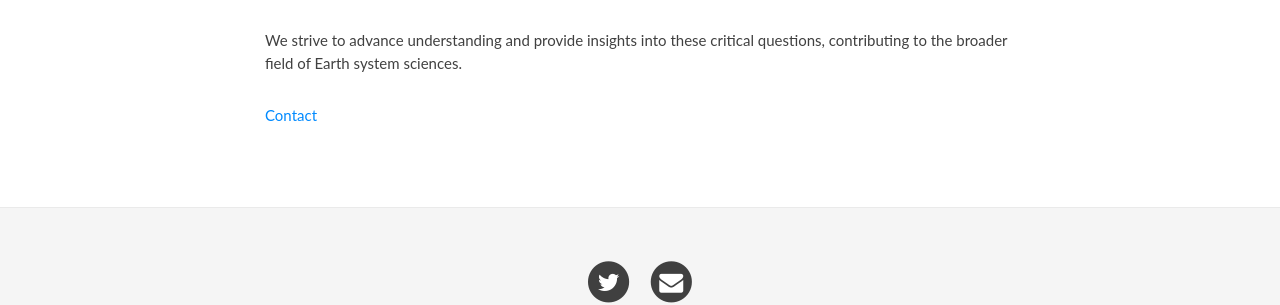
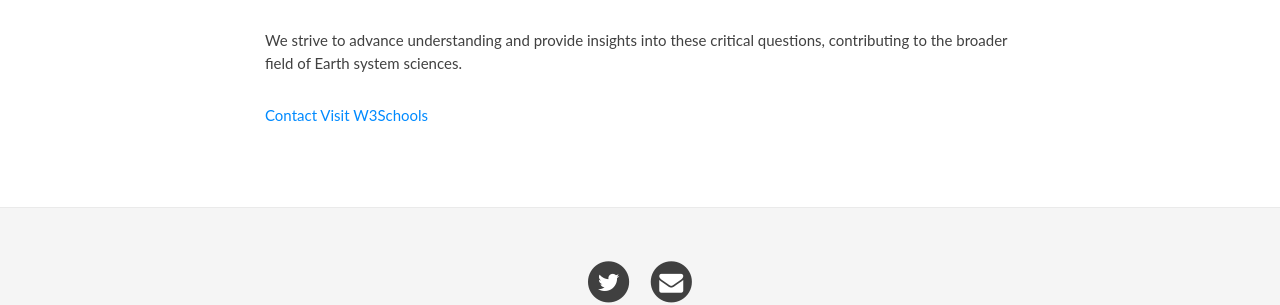
Before and after one commit to ktwugoat/LEAD-UTexas, a Jekyll site: the page built from index.md, in a window 1280 px wide and 900 px high, scrolled down 631 px. Shown: the part 459-764 px from the top of the window. Built offline with Jekyll 4.4.1, drawn with Linux system fonts in a browser that asks for light colours; nearby versions of some CDN libraries.

Commit message:
Update index.md

```diff
--- a/index.md
+++ b/index.md
@@ -20,4 +20,5 @@ subtitle: land surface processes, climate modeling, land-atmosphere interaction,
 
 We strive to advance understanding and provide insights into these critical questions, contributing to the broader field of Earth system sciences.
 
-<a href =" https://lead-utexas.github.io/about/contact">Contact</a>
+<a href="https://lead-utexas.github.io/about/contact">Contact</a>
+<a href="https://www.w3schools.com">Visit W3Schools</a>
```
